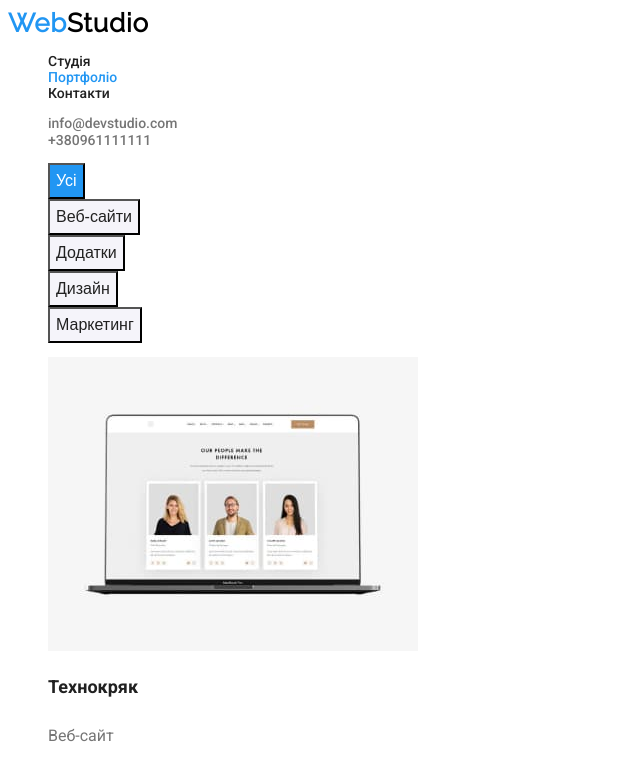
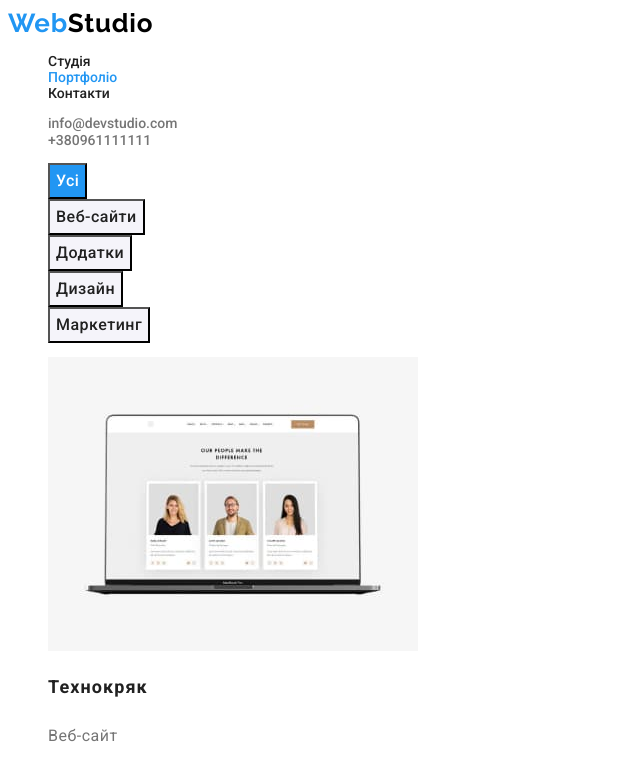
Before and after one commit to mariinamarchenko/goit-markup-hw-02, a plain HTML site: page portfolio.html in a window 1280 px wide. Shown: the top 764 px of the page, without its empty margins (0-640 px from the left). Drawn offline with Linux system fonts and the light colour scheme.

Commit message:
Classes and properties update

```diff
--- a/css/styles.css
+++ b/css/styles.css
@@ -14,9 +14,11 @@ body {
     background-color: var(--color-background);
     font-family: Roboto;
 }
+
 .logo {
     text-decoration: none;
     font-family: Raleway;
+    font-style: normal;
     font-weight: 700;
     font-size: 26px;
     line-height: 1.19;
@@ -98,14 +100,22 @@ letter-spacing: 0.03em;
 
 .main {
     background-color: #2F303A;
+}
+
+.main-header {
+    font-style: normal;
     font-weight: 900;
     font-size: 44px;
     line-height: 1.36;
+    text-align: center;
+    letter-spacing: 0.06em;
     text-transform: uppercase;
     color: #FFFFFF;
+    letter-spacing: 0.06em;
 }
 .main-button {
     background-color: #2196F3;
+    font-family: Roboto;
     font-weight: 700;
     font-size: 16px;
     line-height: 1.88;
@@ -114,6 +124,7 @@ letter-spacing: 0.03em;
     text-align: center;
     color: #FFFFFF;
     cursor: pointer;
+    letter-spacing: 0.06em;
 }
 
 .advantages-title {
@@ -122,13 +133,14 @@ letter-spacing: 0.03em;
     line-height: 1.14;
     text-transform: uppercase;
     color: #212121;
+    letter-spacing: 0.03em;
 }
 
 .advantages-text {
-    font-weight: 400;
     font-size: 14px;
     line-height: 1.71;
     color: #757575;
+    letter-spacing: 0.03em;
 }
 
 .services {
@@ -136,6 +148,7 @@ letter-spacing: 0.03em;
     font-size: 36px;
     line-height: 1.17;
     color: #212121;
+    letter-spacing: 0.03em;
 }
 
 .team {
@@ -147,6 +160,7 @@ letter-spacing: 0.03em;
     font-size: 36px;
     line-height: 1.17;
     color: #212121;
+    letter-spacing: 0.03em;
 }
 
 .team-member {
@@ -154,13 +168,14 @@ letter-spacing: 0.03em;
     font-size: 16px;
     line-height: 1.19;
     color: #212121;
+    letter-spacing: 0.03em;
 }
 
 .team-resp {
-    font-weight: 400;
     font-size: 16px;
     line-height: 1.19;
     color: #757575;
+    letter-spacing: 0.03em;
 }
 
 .footer {
@@ -190,11 +205,11 @@ letter-spacing: 0.03em;
 
 .footer-address-map {
     text-decoration: none;
-    font-weight: 400;
     font-size: 14px;
     font-style: normal;
     line-height: 1.71;
     color: #FFFFFF;
+    letter-spacing: 0.03em;
 }
 
 .footer-address-email:hover,
@@ -204,11 +219,11 @@ letter-spacing: 0.03em;
 
 .footer-address-email {
     text-decoration: none;
-    font-weight: 400;
     font-size: 14px;
     font-style: normal;
     line-height: 1.71;
     color: rgba(255, 255, 255, 0.6);
+    letter-spacing: 0.03em;
 }
 
 .footer-address-phone:hover,
@@ -219,17 +234,10 @@ letter-spacing: 0.03em;
 .footer-address-phone {
     text-decoration: none;
     font-style: normal;
-    font-weight: 400;
     font-size: 14px;
     line-height: 1.71;
     color: rgba(255, 255, 255, 0.6);
-}
-
-.filter-button-all {
-    font-weight: 500;
-    font-size: 16px;
-    line-height: 1,63;
-    color: #212121;
+    letter-spacing: 0.03em;
 }
 
 .site-nav-st:hover,
@@ -258,17 +266,19 @@ letter-spacing: 0.03em;
     font-size: 18px;
     line-height: 2;
     color: #212121;
+    letter-spacing: 0.06em;
 }
 
-.category{
-    font-weight: 400;
+.category {
     font-size: 16px;
     line-height: 1.88;
     color: #757575;
+    letter-spacing: 0.03em;
 }
 
-.filter-button-all {
+.button-all {
     background-color: #2196F3;
+    font-family: Roboto;
     font-weight: 500;
     font-size: 16px;
     line-height: 1.88;
@@ -277,10 +287,12 @@ letter-spacing: 0.03em;
     text-align: center;
     color: #FFFFFF;
     cursor: pointer;
+    letter-spacing: 0.03em;
 }
 
-.filter-button-site {
+.button-site, .button-apps, .button-design, .button-marketing {
     background-color: #F5F4FA;
+    font-family: Roboto;
     font-weight: 500;
     font-size: 16px;
     line-height: 1.88;
@@ -289,42 +301,7 @@ letter-spacing: 0.03em;
     text-align: center;
     cursor: pointer;
     color: #212121;
-}
-
-.filter-button-apps {
-    background-color: #F5F4FA;
-    font-weight: 500;
-    font-size: 16px;
-    line-height: 1.88;
-    display: flex;
-    align-items: center;
-    text-align: center;
-    cursor: pointer;
-    color: #212121;
-}
-
-.filter-button-design {
-    background-color: #F5F4FA;
-    font-weight: 500;
-    font-size: 16px;
-    line-height: 1.88;
-    display: flex;
-    align-items: center;
-    text-align: center;
-    cursor: pointer;
-    color: #212121;
-}
-
-.filter-button-marketing {
-    background-color: #F5F4FA;
-    font-weight: 500;
-    font-size: 16px;
-    line-height: 1.88;
-    display: flex;
-    align-items: center;
-    text-align: center;
-    cursor: pointer;
-    color: #212121;
+    letter-spacing: 0.03em;
 }
 
 .visually-hidden {
--- a/portfolio.html
+++ b/portfolio.html
@@ -8,7 +8,7 @@
     <link rel="preconnect" href="https://fonts.googleapis.com" />
     <link rel="preconnect" href="https://fonts.gstatic.com" crossorigin />
     <link
-      href="https://fonts.googleapis.com/css2?family=Raleway&family=Roboto:wght@400;500;700;900&display=swap"
+      href="https://fonts.googleapis.com/css2?family=Raleway:wght@700&family=Roboto:wght@400;500;700;900&display=swap"
       rel="stylesheet"
     />
     <link rel="stylesheet" href="./css/styles.css" />
@@ -16,7 +16,7 @@
   <body>
     <header>
       <nav>
-        <a href="./portfolio.html" lang="en" class="logo">
+        <a href=".portfolio.html" lang="en" class="logo">
           <span class="logo-web">Web</span
           ><span class="logo-studio">Studio</span>
         </a>
@@ -39,25 +39,25 @@
     <main>
       <section>
         <h1 class="visually-hidden">Приклади проектів</h1>
-        <ul class="filter-button">
+        <div>
+          <ul class="button">
             <li>
-            <button class="filter-button-all" type="button">Усі</button>
+              <button class="button-all" type="button">Усі</button>
             </li>
             <li>
-            <button class="filter-button-site" type="button">Веб-сайти</button>
+              <button class="button-site" type="button">Веб-сайти</button>
             </li>
             <li>
-            <button class="filter-button-apps" type="button">Додатки</button>
+              <button class="button-apps" type="button">Додатки</button>
             </li>
             <li>
-            <button class="filter-button-design" type="button">Дизайн</button>
+              <button class="button-design" type="button">Дизайн</button>
             </li>
             <li>
-            <button class="filter-button-marketing" type="button">
-              Маркетинг
-            </button>
+              <button class="button-marketing" type="button">Маркетинг</button>
             </li>
           </ul>
+        </div>
 
         <ul>
           <li>
```
Also changed, not shown: 1 other file. Lines whose indentation alone changed are shown as unchanged.
